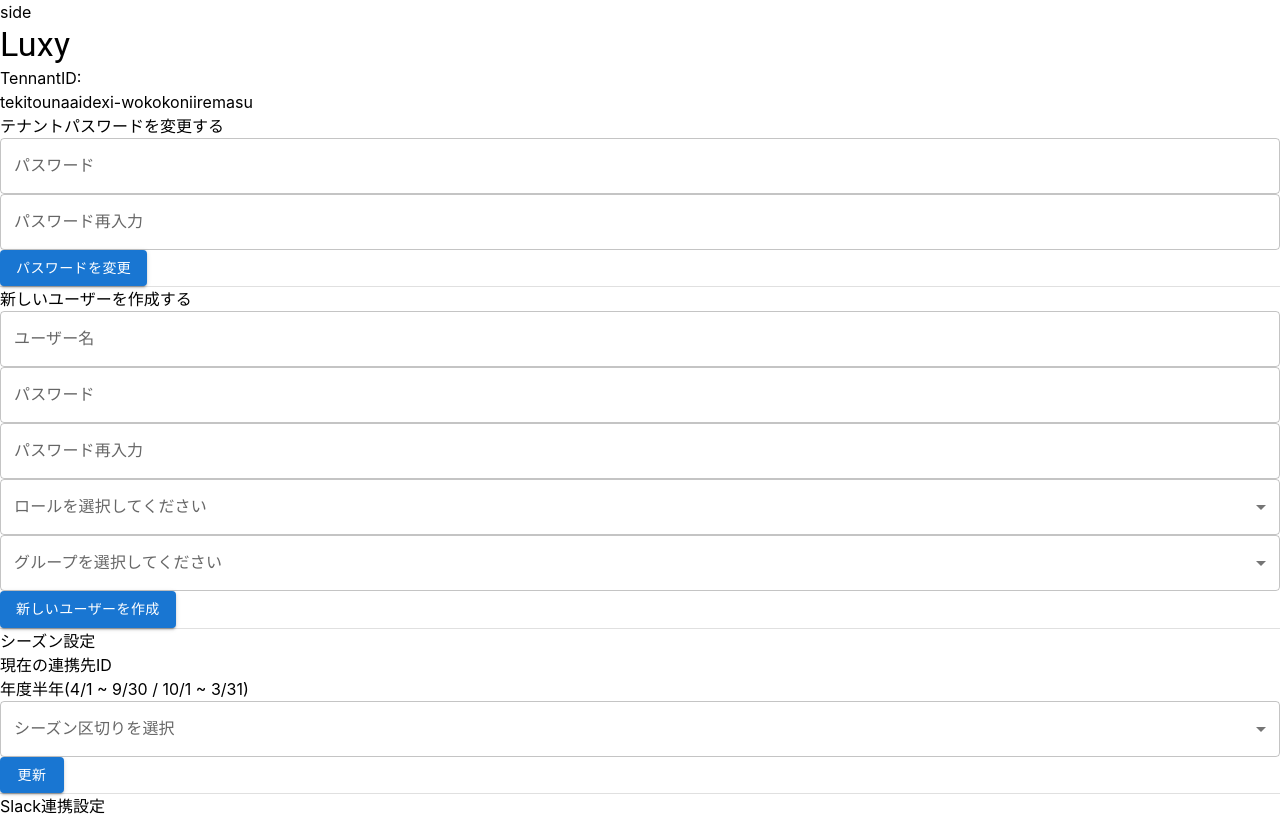
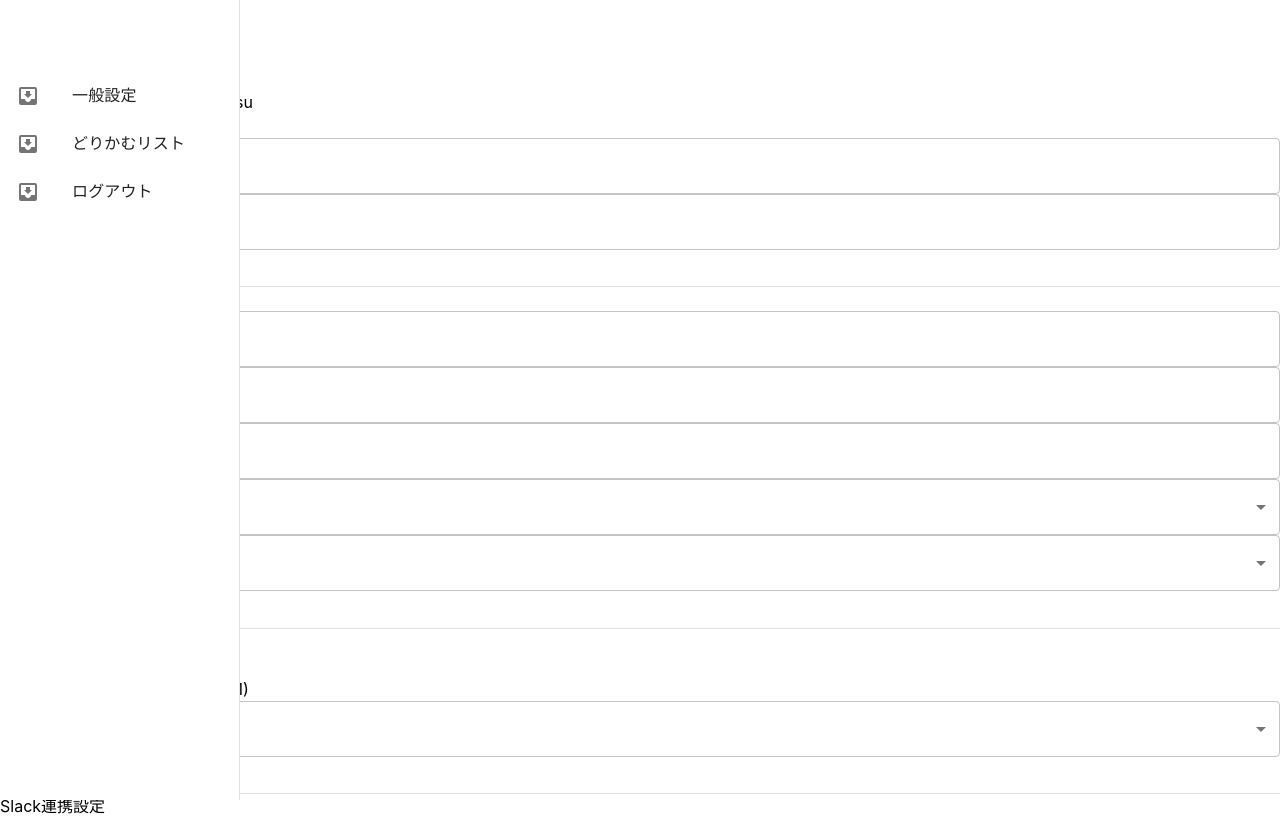
Before and after one commit to hito-kotaro/dcq-didactic-morpheus, a React (Create React App) app: page /home in a window 1280 px wide. Shown: the top 816 px of the page. Built offline with nearby package versions, Linux system fonts and the light colour scheme.

Commit message:
サイドメニュー作成

```diff
--- a/package.json
+++ b/package.json
@@ -5,6 +5,7 @@
   "dependencies": {
     "@emotion/react": "^11.10.4",
     "@emotion/styled": "^11.10.4",
+    "@mui/icons-material": "^5.10.3",
     "@mui/material": "^5.10.4",
     "@testing-library/jest-dom": "^5.14.1",
     "@testing-library/react": "^12.0.0",
--- /dev/null
+++ b/src/components/org/Header/Header.tsx
@@ -0,0 +1,9 @@
+import React from 'react';
+
+const Header = () => {
+  return (
+    <div className="w-full h-10 bg-h_base fixed text-h_text z-1300">Header</div>
+  );
+};
+
+export default Header;
--- /dev/null
+++ b/src/components/org/SideMenu/SideMenu.tsx
@@ -0,0 +1,49 @@
+import React, { ReactElement, VFC } from 'react';
+import {
+  Drawer,
+  Toolbar,
+  List,
+  ListItem,
+  ListItemButton,
+  ListItemIcon,
+  ListItemText,
+} from '@mui/material';
+
+type Props = {
+  itemList: { label: string; icon: ReactElement; action: () => void }[];
+};
+
+const SideMenu: VFC<Props> = (props) => {
+  type item = { label: string; icon: ReactElement; action: () => void };
+  const { itemList } = props;
+  const drawerWidth = 240;
+  return (
+    <Drawer
+      variant="permanent"
+      sx={{
+        width: drawerWidth,
+        flexShrink: 0,
+        [`& .MuiDrawer-paper`]: {
+          width: drawerWidth,
+          boxSizing: 'border-box',
+        },
+      }}
+    >
+      <Toolbar />
+      <div>
+        <List>
+          {itemList.map((i: item) => (
+            <ListItem key={i.label} disablePadding onClick={i.action}>
+              <ListItemButton>
+                <ListItemIcon>{i.icon}</ListItemIcon>
+                <ListItemText primary={i.label} />
+              </ListItemButton>
+            </ListItem>
+          ))}
+        </List>
+      </div>
+    </Drawer>
+  );
+};
+
+export default SideMenu;
--- a/src/templates/AdminHomeTemplate/AdminHomeTemplate.tsx
+++ b/src/templates/AdminHomeTemplate/AdminHomeTemplate.tsx
@@ -1,5 +1,9 @@
 import React, { ReactElement, VFC } from 'react';
+import InboxIcon from '@mui/icons-material/MoveToInbox';
+import MailIcon from '@mui/icons-material/Mail';
 import AdminHomeHeader from '../../components/org/AdminHomeHeader/AdminHomeHeader';
+import Header from '../../components/org/Header/Header';
+import SideMenu from '../../components/org/SideMenu/SideMenu';
 
 type Props = {
   settings: ReactElement[];
@@ -7,21 +11,37 @@ type Props = {
 
 const AdminHomeTemplate: VFC<Props> = (props) => {
   const { settings } = props;
+  const dummy = () => {
+    console.log('hello temmmmy');
+  };
+
+  const itemList = [
+    { label: '一般設定', icon: <InboxIcon />, action: dummy },
+    { label: 'どりかむリスト', icon: <InboxIcon />, action: dummy },
+    { label: 'ログアウト', icon: <InboxIcon />, action: dummy },
+  ];
+
   return (
-    <div className="flex h-screen ">
-      <div className="border-x-1 w-1/12 min-w-100">side</div>
+    <>
+      <Header />
+
+      <div className="flex h-screen py-10">
+        {/* side menu */}
+        <SideMenu itemList={itemList} />
+        {/* main panel */}
         <div className=" w-11/12 overflow-y-scroll">
           <div className="w-4/5 mx-auto">
             <div className="h-10" />
             <AdminHomeHeader />
             <div className="h-10" />
-          <div className="rounded-lg border-1 py-3 px-1">
+            <div className="rounded-lg border-1 py-3 px-3">
               {settings.map((setting: ReactElement) => setting)}
             </div>
           </div>
           <div className="h-10" />
         </div>
       </div>
+    </>
   );
 };
 
--- a/tailwind.config.js
+++ b/tailwind.config.js
@@ -3,6 +3,9 @@ module.exports = {
   purge: ['./src/**/*.{js,jsx,ts,tsx}', './public/index.html'],
   theme: {
     extend: {
+      zIndex: {
+        1300: '1300',
+      },
       borderWidth: {
         1: '1px',
       },
@@ -48,6 +51,9 @@ module.exports = {
         secondary: '#FBB066',
         base: '#FFF4EB',
         text: '#6F7073',
+        // for header
+        h_text: '#C9CACE',
+        h_base: '#1E212A',
         // for badge
         open: '#5CD63D',
         cancel: '#FFE602',
```
Also changed, not shown: 1 other file (tests, documents, lock files or other folders). Lines whose indentation alone changed are shown as unchanged.
